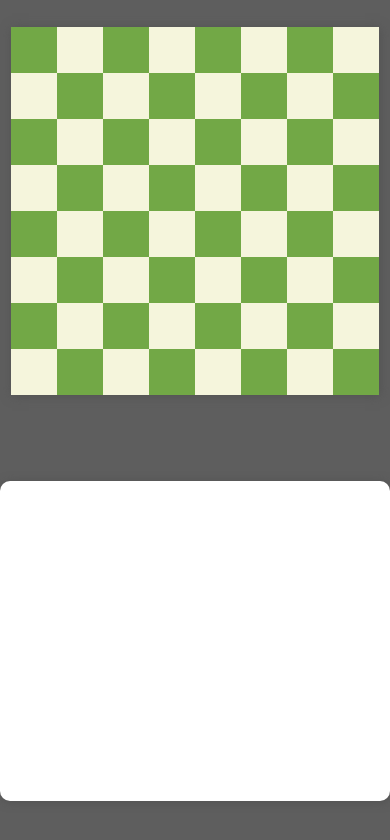
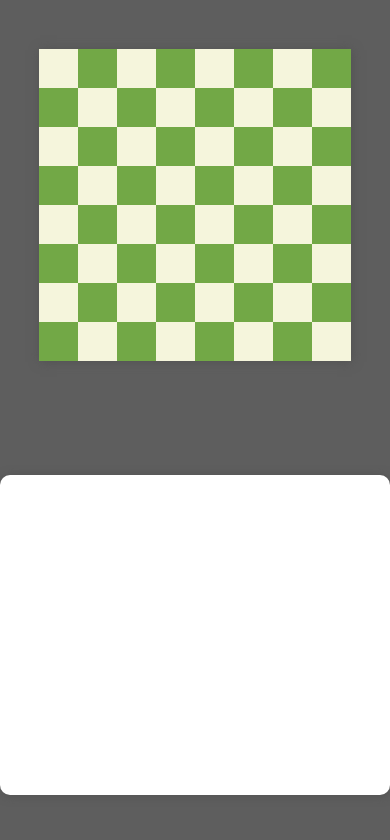
Before and after one commit to jacobrobertsdev/Chess.com_Frontend_Challenge, a Vue app: page / in a window 390 px wide. Shown: the top 840 px of the page. Built offline with nearby package versions, Linux system fonts and the light colour scheme.

Commit message:
Fix square color styles

```diff
--- a/src/components/ChessBoard.vue
+++ b/src/components/ChessBoard.vue
@@ -6,12 +6,12 @@ const squares = ref([]);
 let count = 0;
 
 // Initialize the chess board
-function populateBoard() {
+function createBoard() {
   // Row and Column values
   const rows = [8, 7, 6, 5, 4, 3, 2, 1];
   const columns = ['a', 'b', 'c', 'd', 'e', 'f', 'g', 'h'];
 
-  // Create 64 squares calculating row / column. Set algebraic notation and color properties for each square object.
+  // Create 64 squares calculating row and column. Set algebraic notation and color properties for each square object.
   for (let i = 0; i < 64; i++){
 
     let row = Math.floor(i / 8);
@@ -21,13 +21,12 @@ function populateBoard() {
       index: i,
       highlighted: false,
       notation: columns[col] + `${rows[row]}`,
-      dark: (col + row) % 2 === 0 // Determine if dark/light square with boolean
+      light: (col + row) % 2 === 0 // Determine if dark/light square with boolean
     })
   }
 }
 
-populateBoard();
-
+createBoard();
 
 // Handle each square click
 function handleClick(index) {
@@ -46,17 +45,16 @@ function handleClick(index) {
     square: squares.value[index].notation
   });
 }
-
 </script>
 
 <template>
 <div class="board">
   <div v-for="square in squares"
    :key="square.index"
-   :class="['square', { isHighlighted:square.highlighted, darkSquare:square.dark }]"
+   :class="['square', { isHighlighted:square.highlighted, lightSquare:square.light }]"
    @click="handleClick(square.index)"
    >
-</div>
+  </div>
 </div>
 </template>
 
@@ -66,8 +64,9 @@ function handleClick(index) {
   display: grid;
   grid-template-columns: repeat(8, 1fr);
   grid-template-rows: repeat(8, 1fr);
-  width: 35rem;
-  height: 35rem;
+  width: 50vw;
+  height: 50vw;
+  margin: 1rem;
   gap: 0;
 }
 
@@ -76,29 +75,23 @@ function handleClick(index) {
   flex-wrap: wrap;
   width: 100%;
   height: 100%;
-  background-color: beige;
-
+  background-color: rgb(114, 168, 70);
 }
 
-.darkSquare{
-  background-color: rgb(114, 168, 70);
+.lightSquare{
+  background-color: beige;
 }
 
 .isHighlighted{
   background-color: rgb(56, 213, 252);
 }
 
-@media (max-width: 720px) {
-  .board {
-    width: 28rem;
-    height: 28rem;
+@media(max-width:640px){
+  .board{
+    width: 80%;
+    height: auto;
+    aspect-ratio: 1;
   }
 }
 
-@media (max-width: 455px) {
-  .board {
-    width: 23rem;
-    height: 23rem;
-  }
-}
 </style>
```
